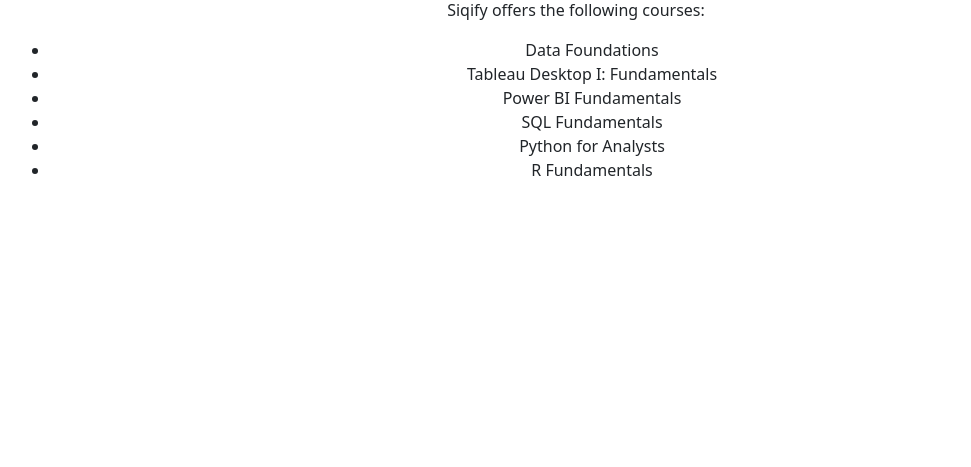
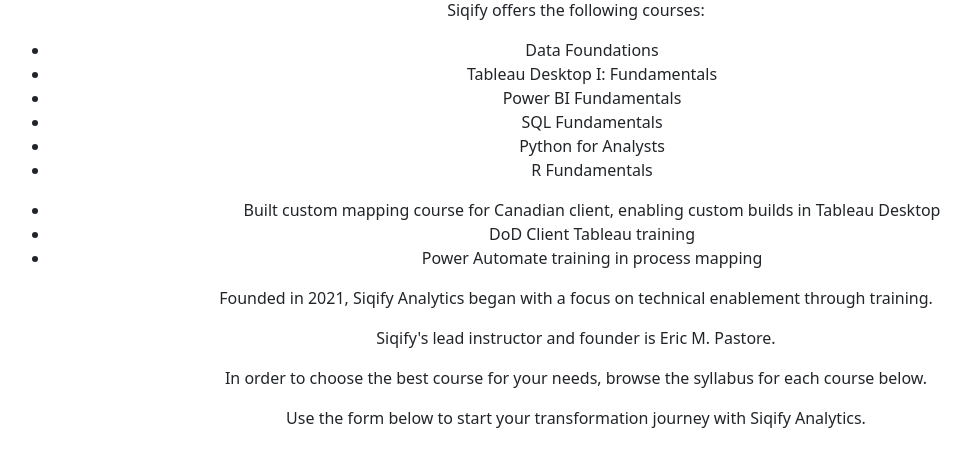
Before and after one commit to ericmpastore/siqify_site, a Django app: page /home in a window 1280 px wide. Shown: the part 240-707 px from the top of the page, without its empty margins (64-1035 px from the left). Run offline with Django 5.2, Linux system fonts and the light colour scheme.

Commit message:
Added Accomplishments, Profile, and Sylllabus content

```diff
--- a/home/templates/home/welcome.html
+++ b/home/templates/home/welcome.html
@@ -19,14 +19,26 @@
     </div>
 
     <div class="Accomplishments">
+        <ul>
+            <li>Built custom mapping course for Canadian client, enabling custom builds in Tableau Desktop</li>
+            <li>DoD Client Tableau training</li>
+            <li>Power Automate training in process mapping</li>
 
+        </ul>
     </div>
 
     <div class="Company/Instructor Profile">
+        <p>Founded in 2021, Siqify Analytics began with a focus on technical enablement through training.</p>
 
+        <p>Siqify's lead instructor and founder is Eric M. Pastore.</p>
     </div>
 
     <div class="Course/Syllabus">
+        <p>In order to choose the best course for your needs, browse the syllabus for each course below.</p>
+    </div>
+
+    <div class="contact">
+        <p>Use the form below to start your transformation journey with Siqify Analytics.</p>
 
     </div>
 
--- a/static/templates/base.html
+++ b/static/templates/base.html
@@ -1,7 +1,8 @@
 {% load static %}
 <!DOCTYPE html>
-<html>
+<html lang="en">
     <head>
+        <link rel="icon" href="/home/favicon.ico">
         <!-- <link rel="stylesheet" type="text/css" href="{% static 'css/styles.css' %}" /> -->
         <link href="https://cdn.jsdelivr.net/npm/bootstrap@5.3.8/dist/css/bootstrap.min.css" rel="stylesheet" integrity="sha384-sRIl4kxILFvY47J16cr9ZwB07vP4J8+LH7qKQnuqkuIAvNWLzeN8tE5YBujZqJLB" crossorigin="anonymous">
     </head>
```
Also changed, not shown: home/favicon.ico (added).
